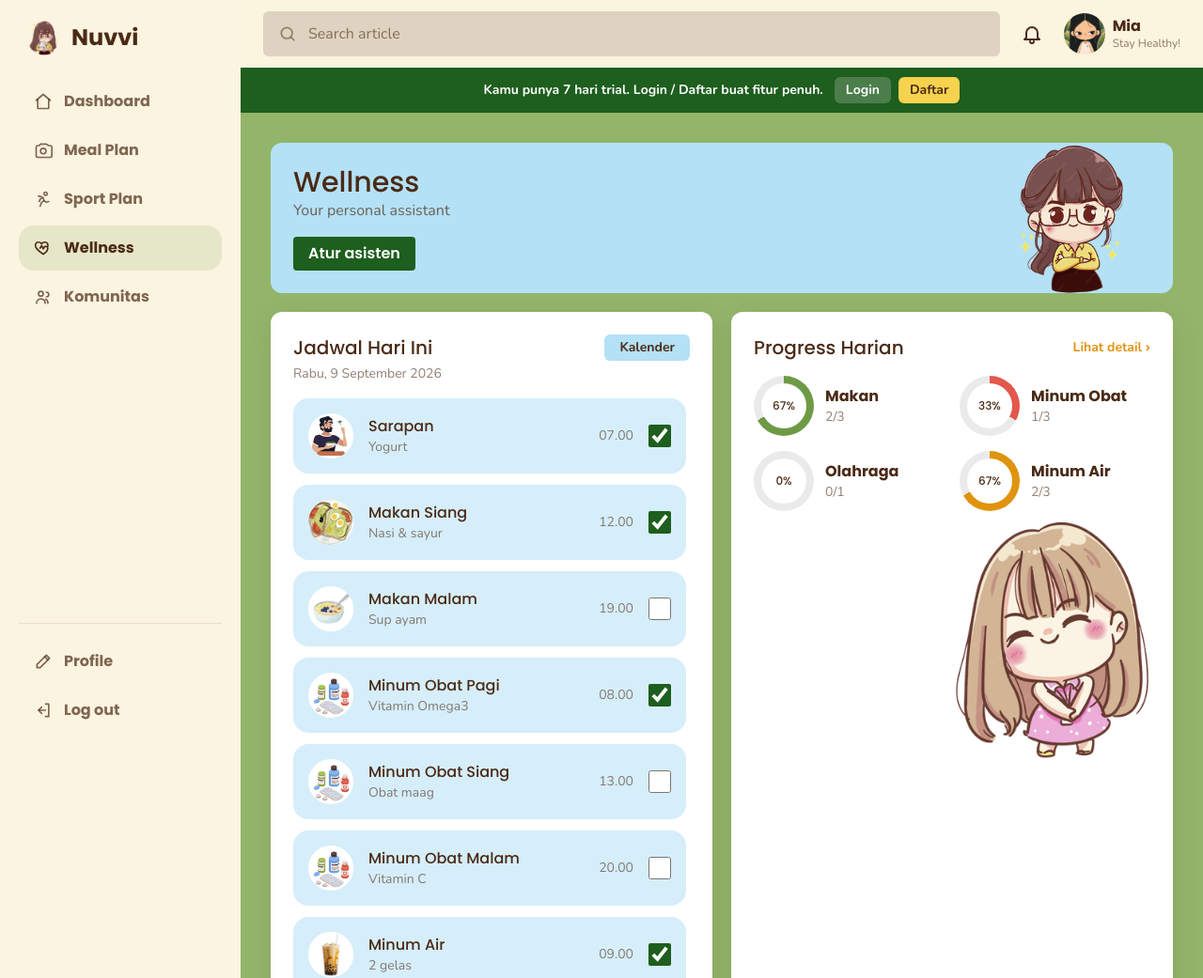
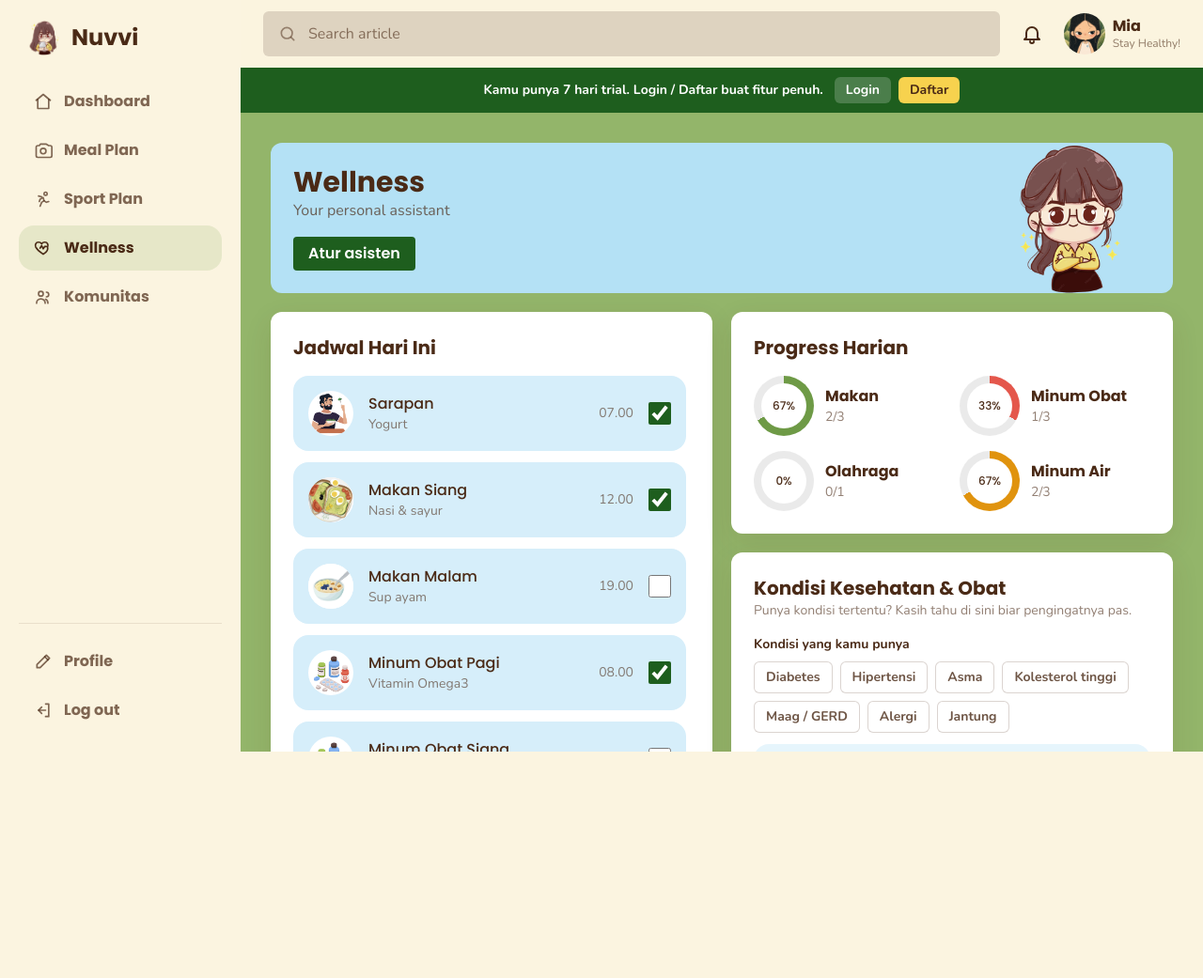
Before and after one commit to Putrikasidi/Nuvvi, a website: page wellness.html in a window 1280 px wide. Shown: the top 1041 px of the page at 94% size. After the commit the page ends 800 px from the top, so only its background shows below. Drawn offline with nearby package versions, Linux system fonts and the light colour scheme.

Commit message:
refactor(wellness): app-shell scroll, equal-height Jadwal, 2x2 rings, regrouped cards
Co-Authored-By: Claude Opus 4.8 (1M context) <noreply@anthropic.com>

```diff
--- a/wellness.html
+++ b/wellness.html
@@ -14,16 +14,16 @@
     <link rel="stylesheet" href="assets/css/output.css" />
   </head>
   <body class="bg-cream font-sans text-cocoa" data-page="wellness">
-    <div class="lg:flex">
+    <div class="lg:flex lg:h-screen lg:overflow-hidden">
       <aside id="app-sidebar"></aside>
-      <div class="flex min-h-screen min-w-0 flex-1 flex-col">
+      <div class="flex min-h-screen min-w-0 flex-1 flex-col lg:h-screen lg:min-h-0 lg:overflow-y-auto">
         <header id="app-topbar" class="sticky top-0 z-20 bg-cream/95 backdrop-blur"></header>
 
         <main class="flex-1 space-y-5 bg-sage p-4 sm:p-6 lg:p-8">
             <!-- Header -->
             <div class="relative rounded-card bg-sky p-6">
               <div class="max-w-[70%] sm:max-w-[75%]">
-                <h2 class="font-display text-3xl font-extrabold">Wellness</h2>
+                <h2 class="font-display text-3xl font-bold">Wellness</h2>
                 <p class="text-cocoa/70">Your personal assistant</p>
                 <a href="wellness-quiz.html" class="nv-btn nv-btn--primary mt-4">Atur asisten</a>
               </div>
@@ -32,37 +32,31 @@
 
             <div class="grid gap-5 lg:grid-cols-2">
               <!-- Jadwal Hari Ini -->
-              <div class="nv-card">
-                <div class="mb-1 flex items-center justify-between">
-                  <h3 class="font-display text-xl font-extrabold">Jadwal Hari Ini</h3>
-                  <button type="button" class="rounded-md bg-sky px-4 py-1 text-sm font-bold">Kalender</button>
-                </div>
-                <p class="mb-4 text-sm text-cocoa/60">Rabu, 9 September 2026</p>
-                <ul id="nv-schedule" class="max-h-[420px] space-y-3 overflow-y-auto pr-1"></ul>
+              <div class="nv-card flex flex-col">
+                <h3 class="font-display text-xl font-bold">Jadwal Hari Ini</h3>
+                <p id="nv-today-date" class="mb-4 text-sm text-cocoa/60"></p>
+                <ul id="nv-schedule" class="min-h-0 flex-1 space-y-3 overflow-y-auto pr-1"></ul>
               </div>
 
-              <!-- Progress Harian -->
+              <!-- Progress + Kondisi -->
+              <div class="space-y-5">
                 <div class="nv-card">
-                <div class="mb-4 flex items-center justify-between">
-                  <h3 class="font-display text-xl font-extrabold">Progress Harian</h3>
-                  <span class="text-sm font-bold text-amber-cta">Lihat detail &rsaquo;</span>
-                </div>
-                <div id="nv-progress-rings" class="grid grid-cols-2 grid-rows-3 grid-flow-col gap-4"></div>
-                <img src="assets/img/mascot-nuna-hug.png" alt="" class="ml-auto mt-3 w-40 sm:w-52" />
-              </div>
+                  <h3 class="mb-4 font-display text-xl font-bold">Progress Harian</h3>
+                  <div id="nv-progress-rings" class="grid grid-cols-1 gap-4 sm:grid-cols-2"></div>
                 </div>
 
-            <!-- Kondisi kesehatan & obat -->
                 <div class="nv-card">
-              <h3 class="font-display text-xl font-extrabold">Kondisi Kesehatan &amp; Obat</h3>
+                  <h3 class="font-display text-xl font-bold">Kondisi Kesehatan &amp; Obat</h3>
                   <p class="mb-4 text-sm text-cocoa/60">Punya kondisi tertentu? Kasih tahu di sini biar pengingatnya pas.</p>
 
                   <p class="mb-2 text-sm font-bold text-cocoa">Kondisi yang kamu punya</p>
                   <div id="nv-conditions" class="flex flex-wrap gap-2"></div>
-              <p id="nv-condition-tip" class="mt-3 text-sm text-cocoa/70"></p>
+                  <p id="nv-condition-tip" class="mt-3 rounded-2xl bg-sky-soft/60 px-3 py-2 text-sm text-cocoa/70"></p>
 
                   <p class="mb-2 mt-6 text-sm font-bold text-cocoa">Obat hari ini</p>
                   <ul id="nv-meds" class="space-y-3"></ul>
+                </div>
+              </div>
             </div>
         </main>
       </div>
```
Lines whose indentation alone changed are shown as unchanged.
